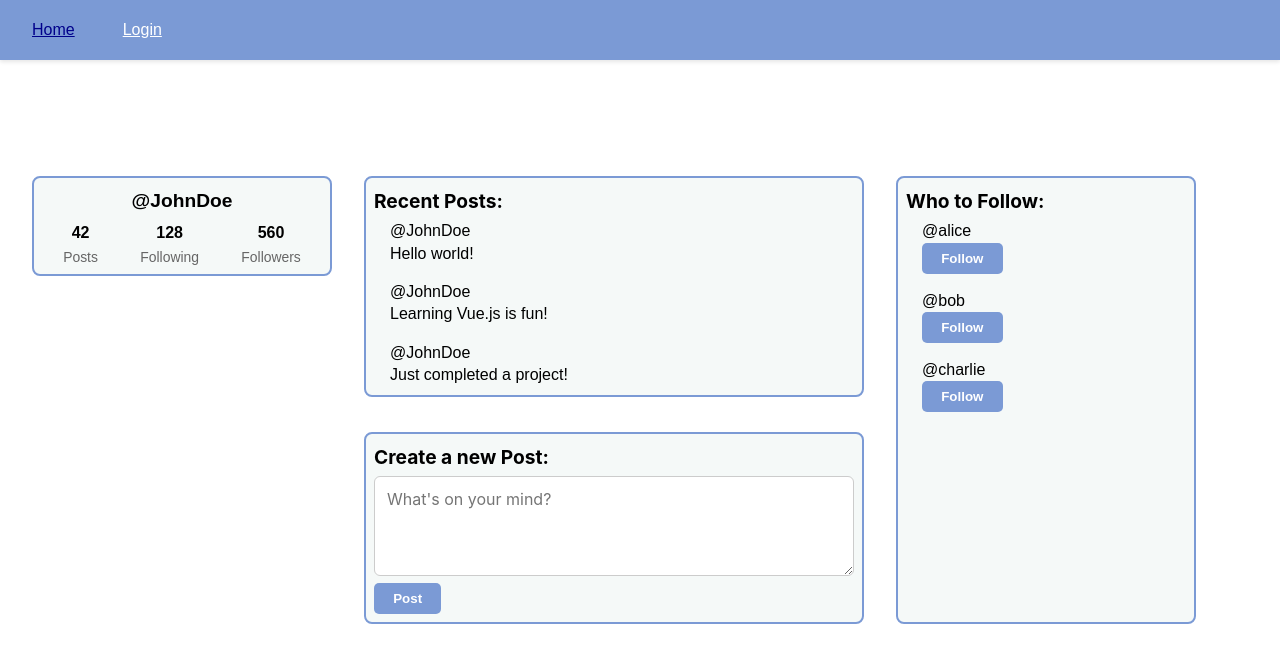
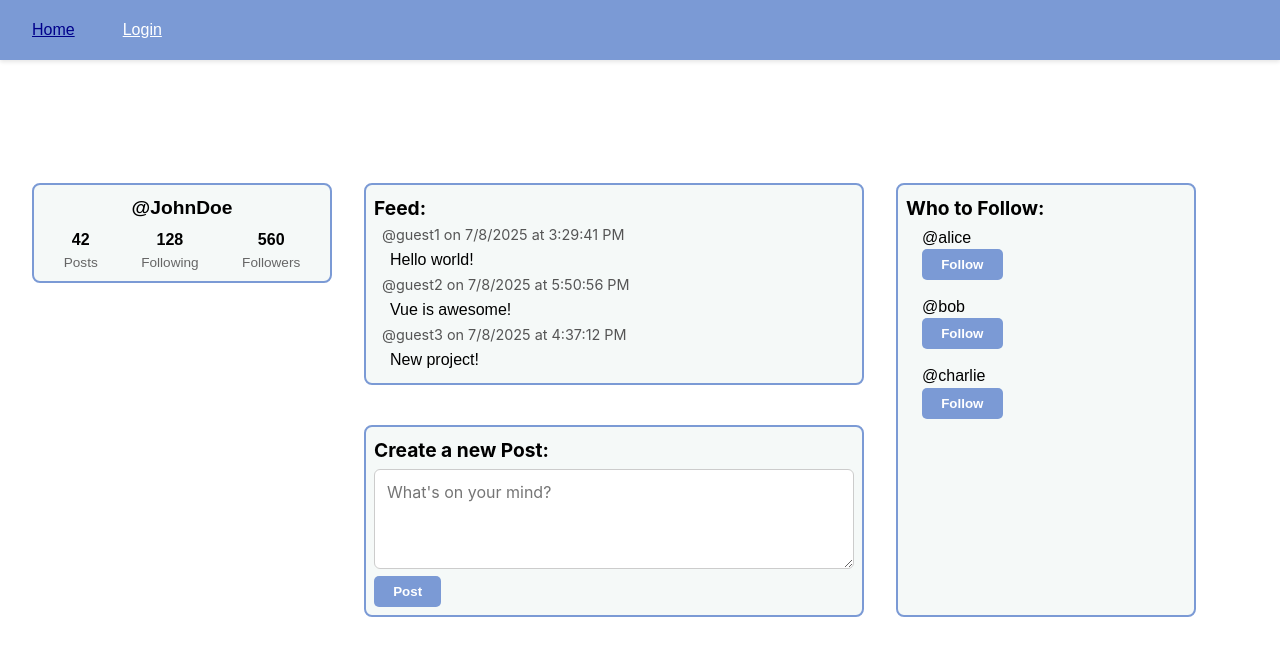
Before and after one commit to Rebecca-J7/CS110-Project, a Vue app: page / in a window 1280 px wide. Shown: the top 662 px of the page. Built offline with nearby package versions, Linux system fonts and the light colour scheme.

Commit message:
created post feed and item components

```diff
--- /dev/null
+++ b/src/components/PostFeed.vue
@@ -0,0 +1,76 @@
+<script setup>
+import { ref, computed } from 'vue'
+import PostItem from './PostItem.vue'
+
+// Mock login state
+const isLoggedIn = ref(false)
+setTimeout(() => {
+  isLoggedIn.value = true
+}, 3000)
+
+// Sample posts
+const globalPosts = ref([
+  { id: 1, username: '@guest1', date: '7/8/2025', time: '3:29:41 PM', content: 'Hello world!' },
+  { id: 2, username: '@guest2', date: '7/8/2025', time: '5:50:56 PM', content: 'Vue is awesome!' },
+  { id: 3, username: '@guest3', date: '7/8/2025', time: '4:37:12 PM', content: 'New project!' },
+  // Add more sample posts...
+])
+
+const userPosts = ref([
+  { id: 1, username: '@you', date: '7/8/2025', time: '3:29:41 PM', content: 'This is my personal post feed.' },
+  { id: 2, username: '@you', date: '7/8/2025', time: '5:50:56 PM', content: 'Just checking in!' },
+  // Add more sample posts...
+])
+
+// Select feed based on login state
+const feed = computed(() => {
+  return isLoggedIn.value ? userPosts.value : globalPosts.value
+})
+</script>
+
+<template>
+  <div class="post-box">
+  <section class="post-feed">
+    <h2 class = "post-feed">Feed:</h2>
+    <div v-if="feed.length === 0" class="no-posts">
+      <p>No posts have been made yet.</p>
+    </div>
+    <PostItem
+      v-for="post in feed.slice(0, 10)"
+      :key="post.id"
+      :post="post"
+    />
+  </section>
+  </div>
+</template>
+
+<style scoped>
+.post-box {
+  width: 500px;
+  height: 100px;
+  margin: 1rem auto;
+  padding: 0.5rem;
+  border: 2px solid rgb(123, 154, 213);
+  border-radius: 8px;
+  background-color: #f5f9f8;
+  box-sizing: border-box;
+  height: auto;
+  overflow-wrap: break-word;
+}
+
+.post-feed {
+  font-size: 1.2rem;
+  font-weight: bold;
+  margin-bottom: 0.2rem;
+  color:black;
+}
+
+.no-posts {
+  font-family: Arial, sans-serif;
+  font-size: 1rem;
+  padding-left: 1rem;
+  line-height: 1.4rem;
+  color: black;
+}
+
+</style>
--- /dev/null
+++ b/src/components/PostItem.vue
@@ -0,0 +1,34 @@
+<script setup>
+defineProps({
+  post: {
+    type: Object,
+    required: true
+  }
+})
+</script>
+
+<template>
+    <div class="post-header">
+      <p><strong>{{ post.username }}</strong> on {{ post.date }} at {{ post.time }}</p>
+    </div>
+    <p class="post-content">{{ post.content }}</p>
+</template>
+
+<style scoped>
+
+.post-header {
+  display: flex;
+  justify-content: space-between;
+  font-size: 0.9rem;
+  margin: 0.5rem;
+  color: #555;
+  line-height: 0.5rem;
+}
+
+.post-content {
+  font-family: Arial, sans-serif;
+  font-size: 1rem;
+  padding-left: 1rem;
+  color: black;
+}
+</style>
--- a/src/views/HomeView.vue
+++ b/src/views/HomeView.vue
@@ -12,12 +12,6 @@ import { ref } from 'vue'
     followers: 560,
   }
 
-  const posts = ref([
-    { id: 1, content: 'Hello world!', author: '@JohnDoe' },
-    { id: 2, content: 'Learning Vue.js is fun!', author: '@JohnDoe' },
-    { id: 3, content: 'Just completed a project!', author: '@JohnDoe' },
-  ])
-
   const users = ref([
   { id: 1, username: '@alice' },
   { id: 2, username: '@bob' },
@@ -25,6 +19,8 @@ import { ref } from 'vue'
 ])
 
 const postText = ref('')
+
+import PostFeed from '../components/PostFeed.vue'
 </script>
 
 <template>
@@ -50,17 +46,8 @@ const postText = ref('')
         </div>
       </section>
 
-      <div style ="display:flex; flex-direction:column; gap:0.2rem;">
-      <section class="post-box">
-        <h2 class = "username">Recent Posts:</h2>
-        <div style = "display:flex; flex-direction: column; gap:1rem;">
-        <div v-for="post in posts" :key="post.id" class="post-info">
-          <p>{{ post.author }}</p>
-          <p>{{ post.content }}</p>
-        </div>
-        </div>
-      </section>
-
+      <div style ="display:flex; flex-direction:column; gap:0.5rem;">
+        <PostFeed />
       <section class="post-box">
         <h2 class = "username">Create a new Post:</h2>
         <textarea
@@ -93,15 +80,7 @@ const postText = ref('')
       </section>
 
       <div style ="display:flex; flex-direction:column; gap:0.2rem;">
-      <section class="post-box">
-        <h2 class = "username">Recent Posts:</h2>
-        <div style = "display:flex; flex-direction: column; gap:1rem;">
-        <div v-for="post in posts" :key="post.id" class="post-info">
-          <p>{{ post.author }}</p>
-          <p>{{ post.content }}</p>
-          </div>
-        </div>
-      </section>
+        <PostFeed />
       </div>
 
       <section class="follow-box">
@@ -229,7 +208,7 @@ const postText = ref('')
 }
 
 .stat-label {
-  font-size: 0.87rem;
+  font-size: 0.85rem;
   color: #666;
 }
 </style>
```
